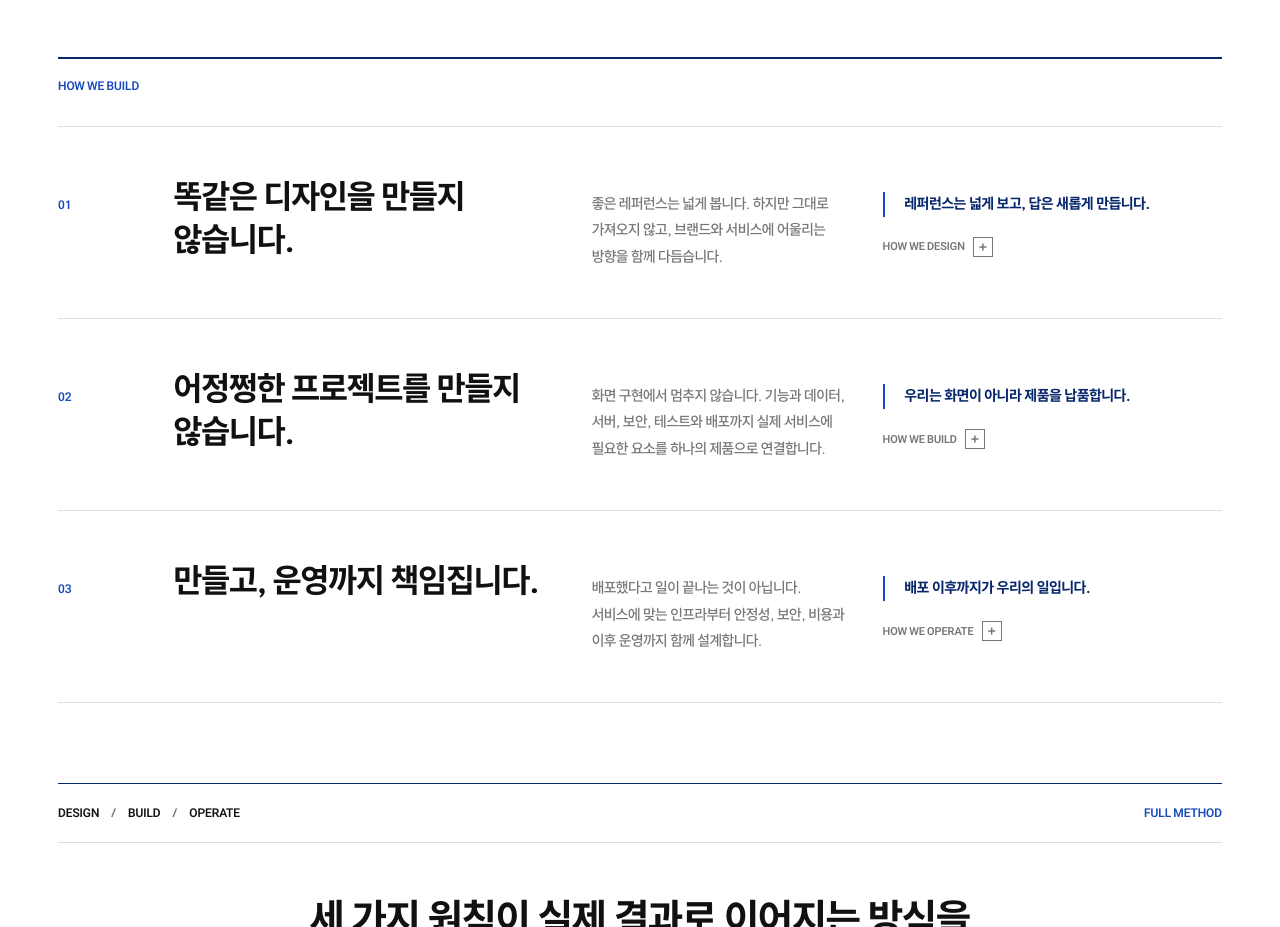
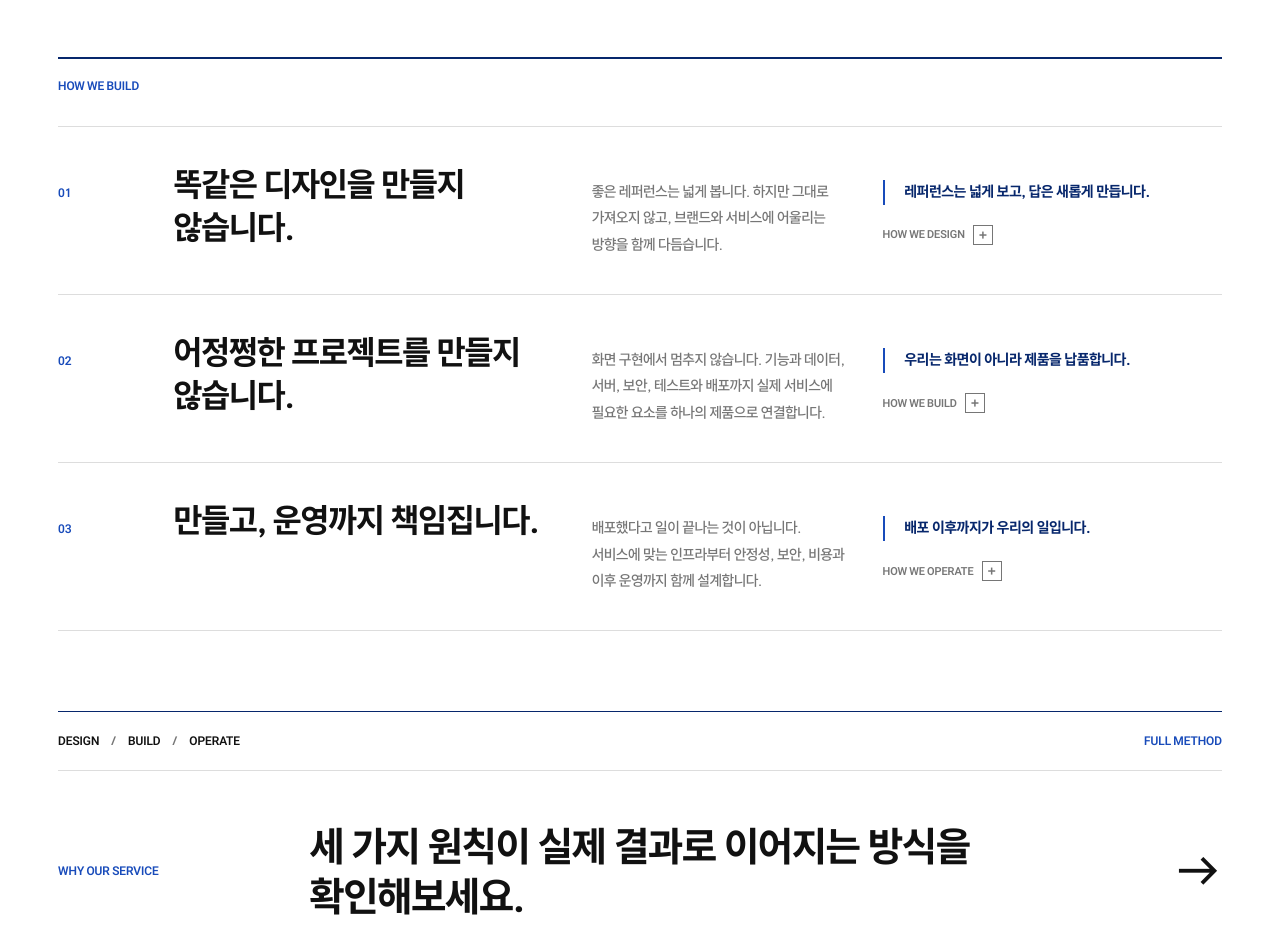
Before and after one commit to ChoiTheCreator/Studio-Jabin-HP, a Next.js app: page / in a window 1280 px wide. Shown: the part 1760-2687 px from the top of the page. Built offline with nearby package versions, Linux system fonts and the light colour scheme.

Commit message:
<Style> 제작 원칙 행 높이 조정

```diff
--- a/src/features/home/components/StudioPrinciples.tsx
+++ b/src/features/home/components/StudioPrinciples.tsx
@@ -1100,7 +1100,7 @@ export function StudioPrinciples() {
         {principles.map((principle, index) => (
           <Reveal delay={index * 70} key={principle.label}>
             <button
-              className="group grid w-full cursor-pointer gap-5 border-b border-navy-line py-9 text-left transition-[background-color,border-color] duration-500 hover:border-navy-primary hover:bg-navy-surface focus-visible:outline-2 focus-visible:outline-offset-4 focus-visible:outline-navy-primary motion-reduce:transition-none sm:grid-cols-[64px_minmax(0,1fr)] sm:gap-7 sm:py-11 lg:py-12 xl:grid-cols-[80px_minmax(300px,0.9fr)_minmax(240px,0.6fr)_minmax(280px,0.8fr)] xl:items-baseline xl:gap-9"
+              className="group grid w-full cursor-pointer gap-5 border-b border-navy-line py-7 text-left transition-[background-color,border-color] duration-500 hover:border-navy-primary hover:bg-navy-surface focus-visible:outline-2 focus-visible:outline-offset-4 focus-visible:outline-navy-primary motion-reduce:transition-none sm:grid-cols-[64px_minmax(0,1fr)] sm:gap-7 sm:py-8 lg:py-9 xl:grid-cols-[80px_minmax(300px,0.9fr)_minmax(240px,0.6fr)_minmax(280px,0.8fr)] xl:items-baseline xl:gap-9"
               type="button"
               aria-haspopup="dialog"
               onClick={(event) => openDetail(index, event.currentTarget)}
```
